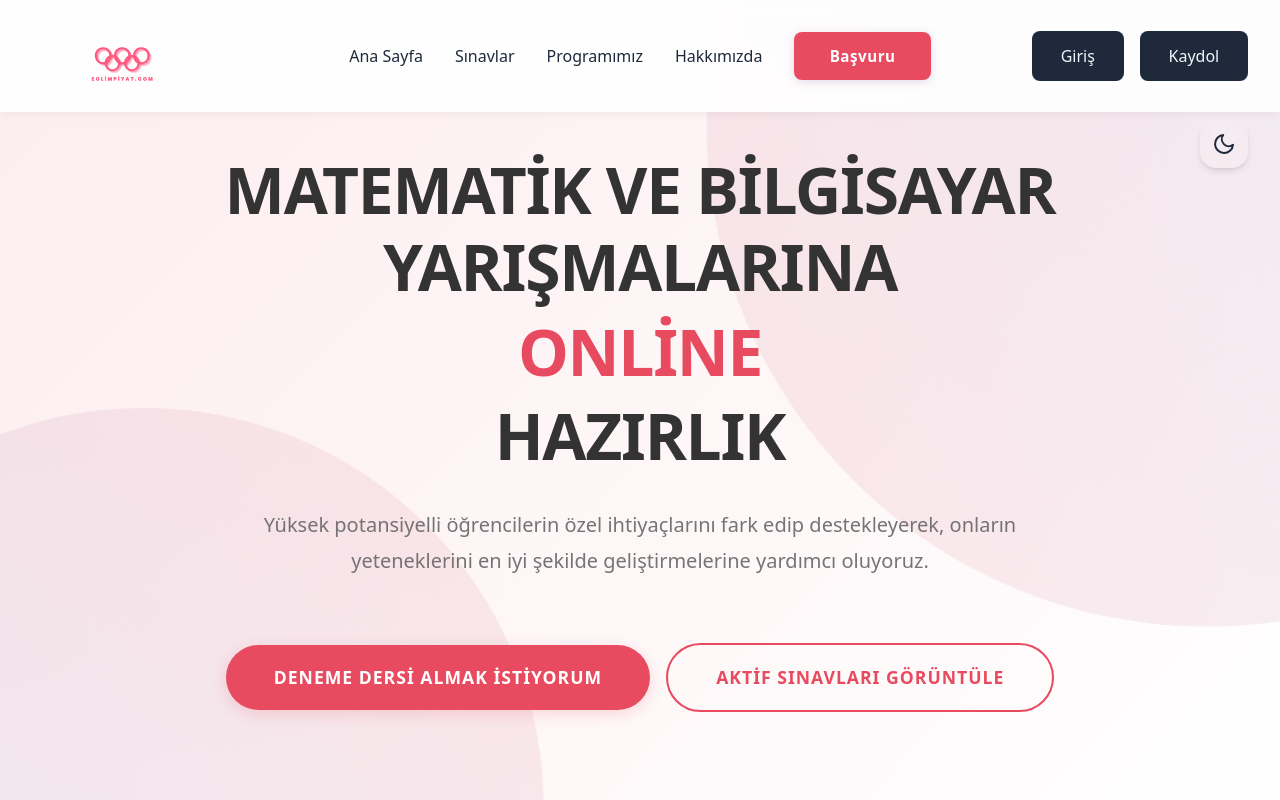
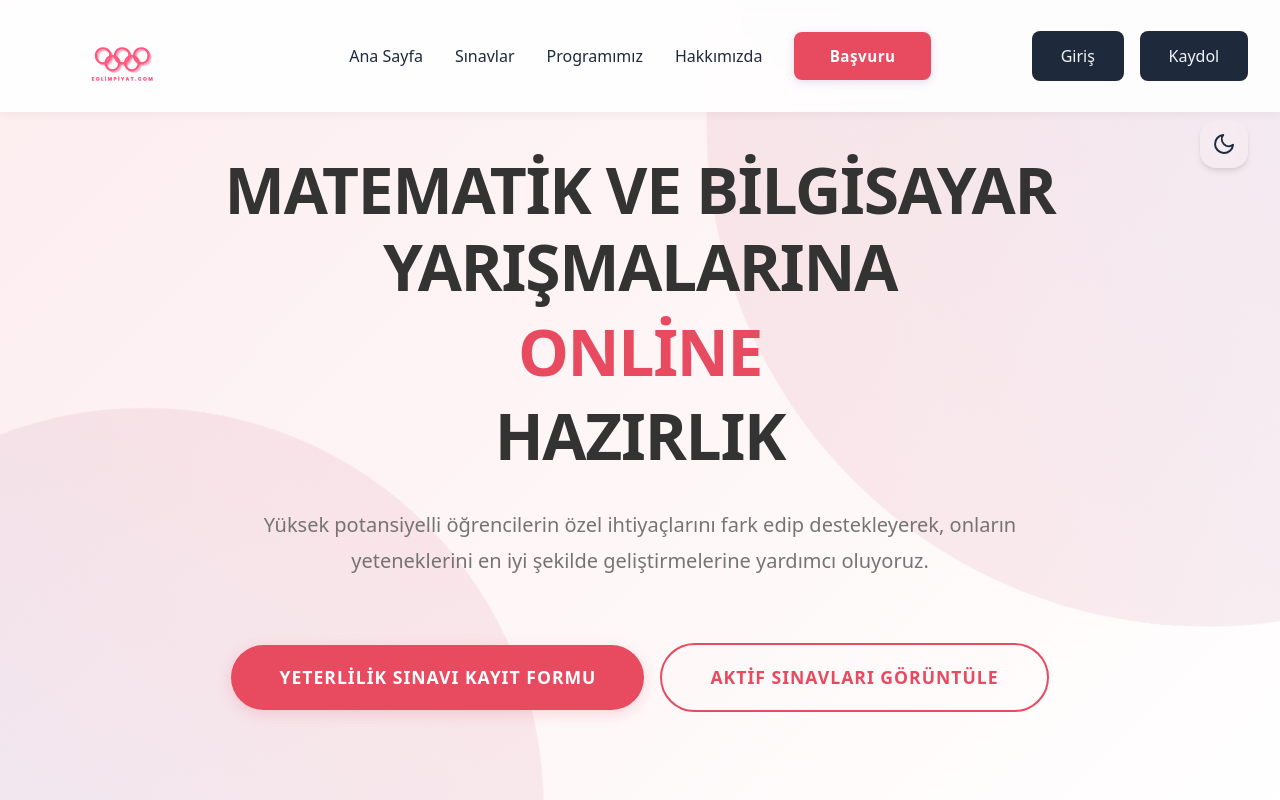
Before and after one commit to alifuatakbas/e-math-frontend, a Next.js app: page / in a window 1280 px wide. Shown: the top 800 px of the page. Built offline with nearby package versions, Linux system fonts and the light colour scheme.

Commit message:
Successtories

```diff
--- a/app/components/Hero.tsx
+++ b/app/components/Hero.tsx
@@ -129,8 +129,8 @@ const fetchExams = async () => {
           </div>
 
           <div className={styles.buttonWrapper}>
-            <a href="https://eolimpiyat.com/basvuru" className={styles.demoButton}>
-              DENEME DERSİ ALMAK İSTİYORUM
+            <a href="https://forms.gle/twShthRm6ys9JeaV7" className={styles.demoButton}>
+              YETERLİLİK SINAVI KAYIT FORMU
             </a>
             <button onClick={handleShowExams} className={styles.examButton}>
               AKTİF SINAVLARI GÖRÜNTÜLE
```
